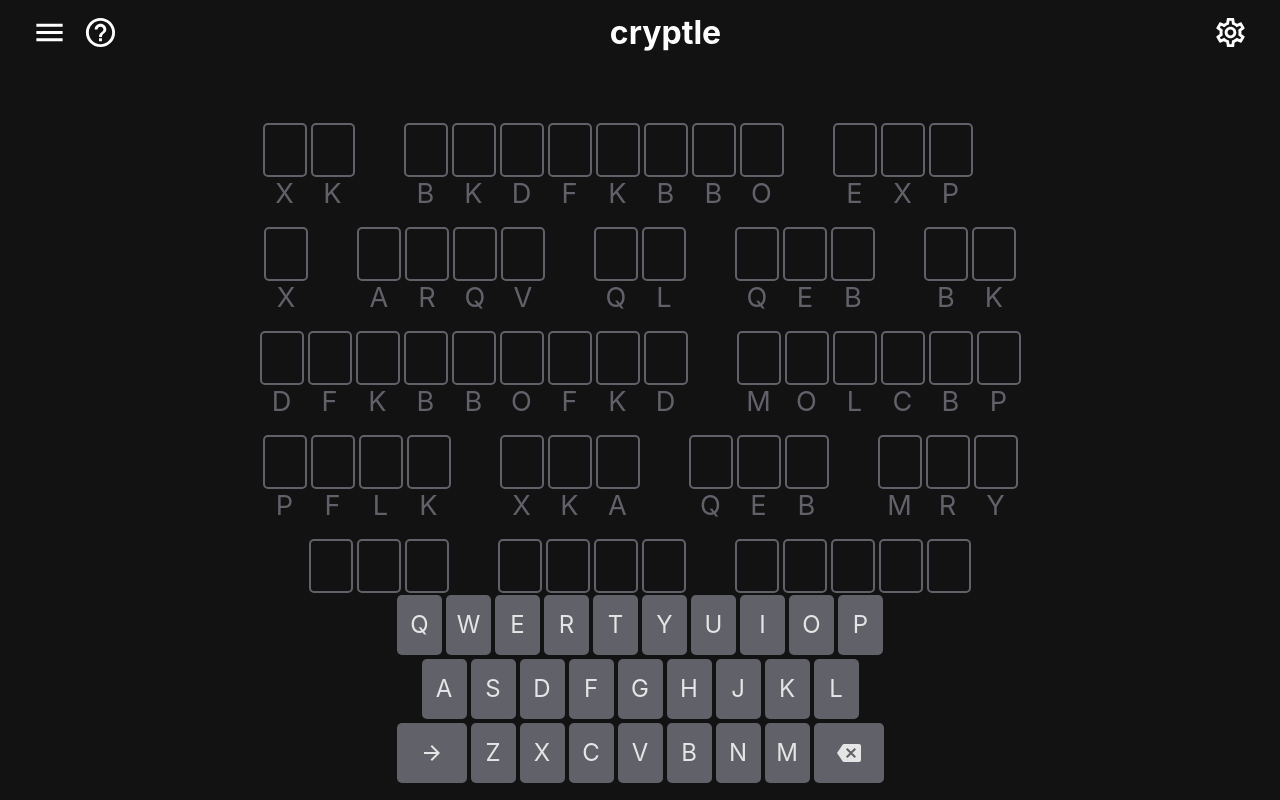
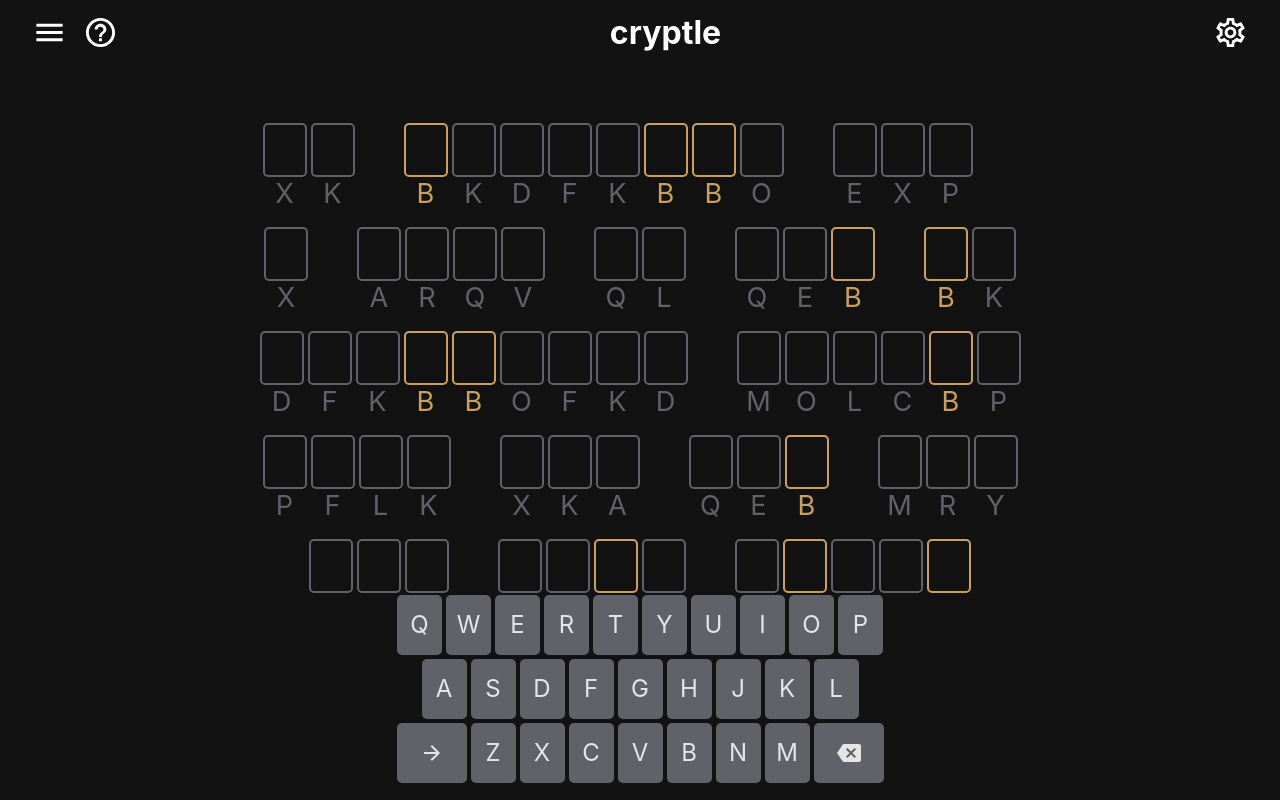
Before and after one commit to batjuli/cryptle, a React (Create React App) app: page / in a window 1280 px wide. Built offline with nearby package versions, Linux system fonts and the light colour scheme.

Commit message:
selected box highlighting

```diff
--- a/src/components/LetterBox.js
+++ b/src/components/LetterBox.js
@@ -3,17 +3,26 @@
 import styled from 'styled-components';
 
 const LetterBox = (props) => {
-  let { value, encryptedLetter, handleLetterSelect } = props;
+  let { value, encryptedLetter, handleLetterSelect, selectedLetter } = props;
   if (value != null) {
     value = value.toUpperCase();
   }
   encryptedLetter = encryptedLetter.toUpperCase();
+  if (selectedLetter === encryptedLetter) {
+    return (
+      <Container onClick={() => handleLetterSelect(encryptedLetter)}>
+        <SelectedBox>{value}</SelectedBox>
+        <SelectedEncryptedLetter>{encryptedLetter}</SelectedEncryptedLetter>
+      </Container>
+    );
+  } else {
     return (
       <Container onClick={() => handleLetterSelect(encryptedLetter)}>
         <Box>{value}</Box>
         <EncryptedLetter>{encryptedLetter}</EncryptedLetter>
       </Container>
     );
+  }
 };
 
 export default LetterBox;
@@ -43,3 +52,20 @@
   font-size: 1.7em;
   color: #616169;
 `;
+
+const SelectedBox = styled.div`
+  display: flex;
+  height: 50px;
+  width: 40px;
+  border: 2px solid #cba05f;
+  border-radius: 5px;
+  font-size: 2em;
+  justify-content: center;
+  line-height: 50px;
+`;
+
+const SelectedEncryptedLetter = styled.text`
+  text-align: center;
+  font-size: 1.7em;
+  color: #cba05f;
+`;
--- a/src/components/MessageContainer.js
+++ b/src/components/MessageContainer.js
@@ -5,7 +5,7 @@
 import LetterBox from '../components/LetterBox';
 
 const MessageContainer = (props) => {
-  const { gameState, handleLetterSelect } = props;
+  const { gameState, handleLetterSelect, selectedLetter } = props;
 
   return (
     <Container>
@@ -17,6 +17,7 @@
             value={letter[1]}
             encryptedLetter={letter[0]}
             handleLetterSelect={handleLetterSelect}
+            selectedLetter={selectedLetter}
           />
         )
       )}
--- a/src/pages/Main.js
+++ b/src/pages/Main.js
@@ -65,6 +65,7 @@
       <MessageContainer
         gameState={gameState}
         handleLetterSelect={setSelectedLetter}
+        selectedLetter={selectedLetter}
       />
       <Keyboard handleKeyPress={handleKeyPress} />
     </Container>
```
Lines whose indentation alone changed are shown as unchanged.
